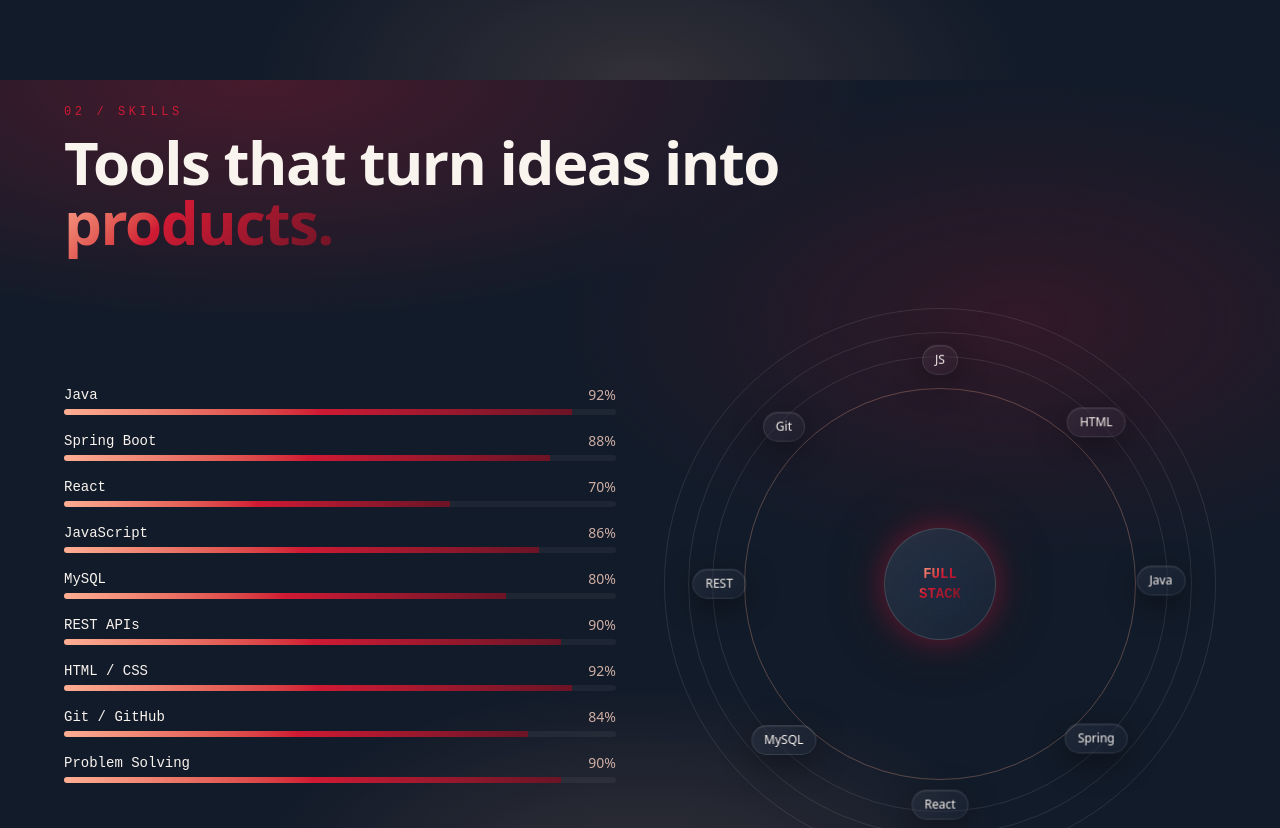
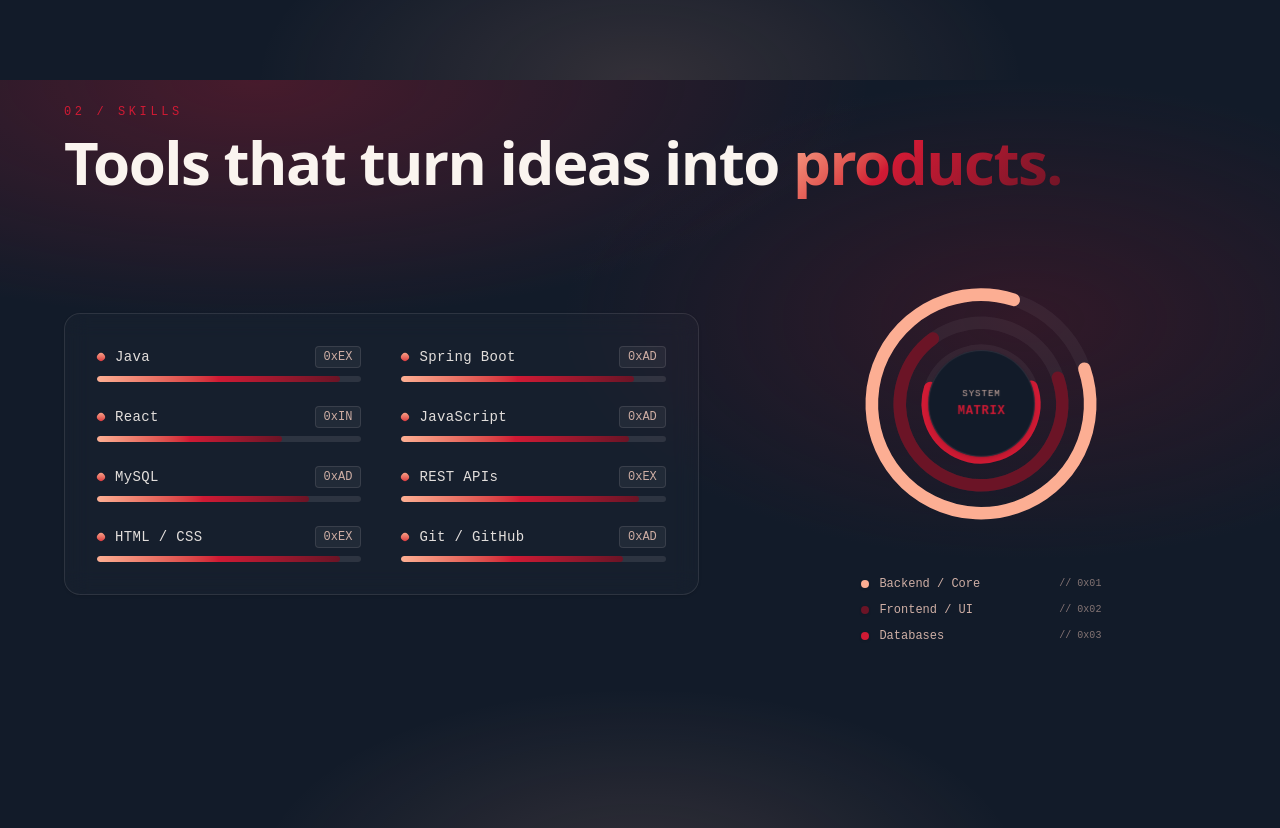
Before and after one commit to adityanamdeo-Pewpew/adityanamdeo-Pewpew.github.io, a React (Vite) app: page / in a window 1280 px wide. Shown: the part 1520-2348 px from the top of the page. Built offline with nearby package versions, Linux system fonts and the light colour scheme.

Commit message:
skill section editing

```diff
--- a/src/components/portfolio/Skills.tsx
+++ b/src/components/portfolio/Skills.tsx
@@ -2,15 +2,14 @@
 import { motion } from "framer-motion";
 
 const skills = [
-  { name: "Java", level: 92 },
-  { name: "Spring Boot", level: 88 },
-  { name: "React", level: 70 },
-  { name: "JavaScript", level: 86 },
-  { name: "MySQL", level: 80 },
-  { name: "REST APIs", level: 90 },
-  { name: "HTML / CSS", level: 92 },
-  { name: "Git / GitHub", level: 84 },
-  { name: "Problem Solving", level: 90 },
+  { name: "Java", level: 92, status: "0xEX" },
+  { name: "Spring Boot", level: 88, status: "0xAD" },
+  { name: "React", level: 70, status: "0xIN" },
+  { name: "JavaScript", level: 86, status: "0xAD" },
+  { name: "MySQL", level: 80, status: "0xAD" },
+  { name: "REST APIs", level: 90, status: "0xEX" },
+  { name: "HTML / CSS", level: 92, status: "0xEX" },
+  { name: "Git / GitHub", level: 84, status: "0xAD" },
 ];
 
 export function Skills() {
@@ -25,90 +24,121 @@
     return () => window.removeEventListener("resize", checkScreenSize);
   }, []);
 
+  const tracks = [
+    { label: "Backend / Core", value: 85, radius: 78, color: "stroke-[var(--cyan,rgba(6,182,212,0.85))]", dot: "bg-[var(--cyan,rgb(6,182,212))]" },
+    { label: "Frontend / UI", value: 70, radius: 58, color: "stroke-[var(--purple,rgba(168,85,247,0.85))]", dot: "bg-[var(--purple,rgb(168,85,247))]" },
+    { label: "Databases", value: 60, radius: 38, color: "stroke-[var(--neon,rgba(239,68,68,0.85))]", dot: "bg-[var(--neon,rgb(239,68,68))]" },
+  ];
+
   return (
-    <section id="skills" className="relative px-6 py-20 md:py-32 overflow-hidden">
+    <section id="skills" className="relative px-4 sm:px-6 py-16 md:py-32 overflow-hidden bg-transparent">
       <div className="max-w-6xl mx-auto">
-        <div className="font-mono text-xs text-[var(--neon)] uppercase tracking-[0.3em] mb-3">
+        <div className="font-mono text-xs text-[var(--neon)] dark:text-[var(--neon)] uppercase tracking-[0.3em] mb-3">
           02 / Skills
         </div>
-        <h2 className="text-4xl sm:text-5xl lg:text-6xl font-bold tracking-tight mb-14 max-w-3xl">
+        <h2 className="text-3xl sm:text-5xl lg:text-6xl font-bold tracking-tight mb-10 md:mb-14 text-foreground">
           Tools that turn ideas into <span className="neon-text">products.</span>
         </h2>
 
-        <div className="grid gap-12 md:grid-cols-[1fr_1fr] items-center transform-gpu">
+        {/* Added transform-gpu to the main structural parent block to accelerate overall rendering */}
+        <div className="grid gap-10 md:gap-12 lg:grid-cols-[1.15fr_0.85fr] items-center transform-gpu">
 
-          {/* Progress Bars */}
-          <div className="space-y-4">
+          {/* Main Skill Panels Card */}
+          <div className="grid grid-cols-1 sm:grid-cols-2 gap-x-10 gap-y-6 bg-foreground/[0.02] dark:bg-white/[0.02] border border-foreground/10 dark:border-white/5 p-5 sm:p-8 rounded-2xl backdrop-blur-md shadow-sm transform-gpu">
             {skills.map((s, i) => (
-              <motion.div
-                key={s.name}
-                initial={isDesktop ? { opacity: 0, x: -20 } : { opacity: 1, x: 0 }}
-                whileInView={isDesktop ? { opacity: 1, x: 0 } : {}}
-                viewport={{ once: true }}
-                transition={{ delay: i * 0.05 }}
-              >
-                <div className="mb-1 flex justify-between text-sm">
-                  <span className="font-mono">{s.name}</span>
-                  <span className="text-muted-foreground">{s.level}%</span>
+              <div key={s.name} className="flex flex-col justify-center transform-gpu">
+                <div className="mb-2 flex justify-between items-center text-sm font-mono">
+                  <div className="flex items-center space-x-2.5">
+                    <span className="w-2 h-2 rounded-sm bg-gradient-to-br from-[var(--cyan,#06b6d4)] to-[var(--neon,#ef4444)] rotate-45" />
+                    <span className="text-foreground/90 font-medium tracking-wide">{s.name}</span>
+                  </div>
+                  <span className="text-xs text-muted-foreground bg-foreground/5 dark:bg-white/5 px-2 py-0.5 border border-foreground/10 dark:border-white/10 rounded">
+                    {s.status}
+                  </span>
                 </div>
-                <div className="h-1.5 overflow-hidden rounded-full bg-white/5">
+
+                {/* Optimized layout track bars */}
+                <div className="h-1.5 overflow-hidden rounded-full bg-foreground/10 dark:bg-white/5 relative transform-gpu">
                   <motion.div
                     initial={{ width: isDesktop ? 0 : `${s.level}%` }}
-                    whileInView={isDesktop ? { width: `${s.level}%` } : {}}
-                    viewport={{ once: true }}
-                    transition={{ duration: 1.2, delay: i * 0.06, ease: "easeOut" }}
-                    className="h-full bg-gradient-to-r from-[var(--cyan)] via-[var(--neon)] to-[var(--purple)]"
+                    whileInView={{ width: `${s.level}%` }}
+                    viewport={{ once: true, margin: "-50px" }}
+                    transition={{ duration: isDesktop ? 1.2 : 0.4, delay: isDesktop ? i * 0.04 : 0, ease: "easeOut" }}
+                    className="h-full bg-gradient-to-r from-[var(--cyan,#06b6d4)] via-[var(--neon,#ef4444)] to-[var(--purple,#a855f7)] rounded-full"
                   />
                 </div>
-              </motion.div>
+              </div>
             ))}
           </div>
 
-          {/* Radar Graphics Layout */}
-          <div className="relative aspect-square max-w-[340px] md:max-w-none mx-auto w-full transform-gpu">
-            <div className="absolute inset-0 rounded-full border border-white/10" />
-            <div className="absolute inset-6 rounded-full border border-white/10" />
-            <div className="absolute inset-12 rounded-full border border-white/10" />
-            <div className="absolute inset-20 rounded-full border border-[var(--cyan)]/30" />
+          {/* Clean Concentric Grid Graph */}
+          <div className="relative flex flex-col items-center justify-center py-4 transform-gpu">
+            <div className="relative w-[240px] h-[240px] md:w-[280px] md:h-[280px] transform-gpu">
 
-            {/* Central Core Element with Fixed Glow */}
-            <div className="absolute inset-0 flex items-center justify-center">
-              <div
-                className={`glass-strong flex h-24 w-24 md:h-28 md:w-28 items-center justify-center rounded-full text-center
-                  ${isDesktop ? 'animate-pulse-glow' : 'border border-[var(--primary)]/30'}`}
-                style={!isDesktop ? {
-                  // FIX: Apply a powerful, hardware-accelerated static neon red drop shadow only on mobile
-                  boxShadow: "0 0 25px oklch(0.55 0.21 22 / 0.5)",
-                  border: "1px solid oklch(0.55 0.21 22 / 0.4)"
-                } : undefined}
+              {/* Animation attributes strictly isolated to only fire on confirmed desktop nodes */}
+              <motion.div
+                className="w-full h-full transform-gpu"
+                animate={isDesktop ? { rotate: 360 } : { rotate: 0 }}
+                transition={{ duration: 35, repeat: Infinity, ease: "linear" }}
               >
-                <span className="neon-text font-mono text-xs md:text-sm font-bold">
-                  FULL<br />STACK
-                </span>
+                <svg className="w-full h-full transform -rotate-90" viewBox="0 0 200 200">
+                  {tracks.map((track, idx) => {
+                    const circumference = 2 * Math.PI * track.radius;
+                    const strokeOffset = circumference - (track.value / 100) * circumference;
+
+                    return (
+                      <g key={idx}>
+                        <circle
+                          cx="100"
+                          cy="100"
+                          r={track.radius}
+                          className="fill-none stroke-foreground/5 dark:stroke-white/5"
+                          strokeWidth="9"
+                        />
+                        <motion.circle
+                          cx="100"
+                          cy="100"
+                          r={track.radius}
+                          className={`fill-none ${track.color}`}
+                          strokeWidth="9"
+                          strokeLinecap="round"
+                          strokeDasharray={circumference}
+                          initial={{ strokeDashoffset: isDesktop ? circumference : strokeOffset }}
+                          whileInView={{ strokeDashoffset: strokeOffset }}
+                          viewport={{ once: true }}
+                          transition={{ duration: isDesktop ? 1.4 : 0.3, ease: "easeOut", delay: isDesktop ? idx * 0.1 : 0 }}
+                        />
+                      </g>
+                    );
+                  })}
+                </svg>
+              </motion.div>
+
+              {/* Central Identity display layer with mobile hardware adjustments applied */}
+              <div className="absolute inset-0 flex items-center justify-center pointer-events-none">
+                <motion.div
+                  className="w-[105px] h-[105px] bg-background border border-foreground/10 dark:border-white/10 rounded-full flex flex-col items-center justify-center text-center shadow-md backdrop-blur-lg transform-gpu"
+                  animate={isDesktop ? { scale: [1, 1.03, 1] } : {}}
+                  transition={{ duration: 4, repeat: Infinity, ease: "easeInOut" }}
+                >
+                  <span className="text-[9px] font-mono text-muted-foreground uppercase tracking-widest">SYSTEM</span>
+                  <span className="text-[var(--neon)] font-mono text-xs font-bold tracking-wider mt-0.5">MATRIX</span>
+                </motion.div>
               </div>
             </div>
 
-            {/* Tech Tags */}
-            {["Java", "Spring", "React", "MySQL", "REST", "Git", "JS", "HTML"].map((t, i) => {
-              const angle = (i / 8) * Math.PI * 2;
-              const radius = 40;
-              const x = 50 + Math.cos(angle) * radius;
-              const y = 50 + Math.sin(angle) * radius;
-              return (
-                <div
-                  key={t}
-                  className={`glass absolute -translate-x-1/2 -translate-y-1/2 rounded-full px-2.5 py-1 md:px-3 md:py-1.5 text-[10px] md:text-xs font-medium border border-white/5 bg-[var(--background)]/40
-                    ${isDesktop ? "animate-float" : ""}`}
-                  style={{
-                    left: `${x}%`,
-                    top: `${y}%`,
-                    animationDelay: isDesktop ? `${i * 0.3}s` : undefined
-                  }}
-                >
-                  {t}
+            {/* Static descriptive label system mapping */}
+            <div className="mt-8 font-mono text-xs space-y-2.5 w-full max-w-[240px] transform-gpu">
+              {tracks.map((track, idx) => (
+                <div key={idx} className="flex items-center justify-between text-muted-foreground hover:text-foreground transition-colors duration-200">
+                  <div className="flex items-center space-x-2.5">
+                    <span className={`w-2 h-2 rounded-full ${track.dot} shadow-sm`} />
+                    <span className="font-medium">{track.label}</span>
+                  </div>
+                  <span className="text-[10px] opacity-60">// 0x0{idx + 1}</span>
                 </div>
-              );
-            })}
+              ))}
+            </div>
           </div>
 
         </div>
```
